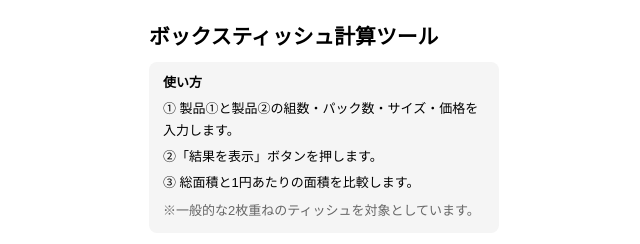
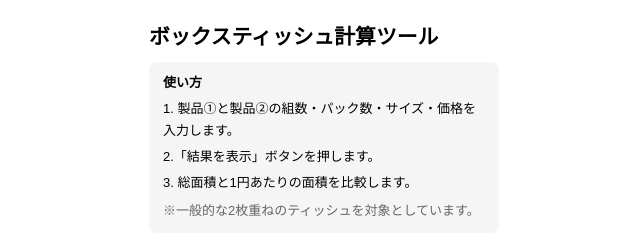
Before and after one commit to kirokugirl-lang/btindex.html, a plain HTML site: page index.html in a window 1280 px wide. Shown: the top 244 px of the page, 316-956 px from the left. Drawn offline with Linux system fonts and the light colour scheme.

Commit message:
Update index.html

```diff
--- a/index.html
+++ b/index.html
@@ -94,9 +94,9 @@ button {
 <h1>ボックスティッシュ計算ツール</h1>
 <div style="font-size:13px; line-height:1.7; text-align:left; margin:12px auto; padding:10px 14px; max-width:600px; background:#f5f5f5; border-radius:8px;">
 <strong>使い方</strong>
-  <p style="margin:4px 0;">① 製品①と製品②の組数・パック数・サイズ・価格を入力します。</p>
-  <p style="margin:4px 0;">②「結果を表示」ボタンを押します。</p>
-  <p style="margin:4px 0;">③ 総面積と1円あたりの面積を比較します。</p>
+  <p style="margin:4px 0;">1. 製品①と製品②の組数・パック数・サイズ・価格を入力します。</p>
+  <p style="margin:4px 0;">2.「結果を表示」ボタンを押します。</p>
+  <p style="margin:4px 0;">3. 総面積と1円あたりの面積を比較します。</p>
   <p style="margin:6px 0 0; color:#666;">※一般的な2枚重ねのティッシュを対象としています。</p>
 </div>
 <h2>製品①</h2>
```
